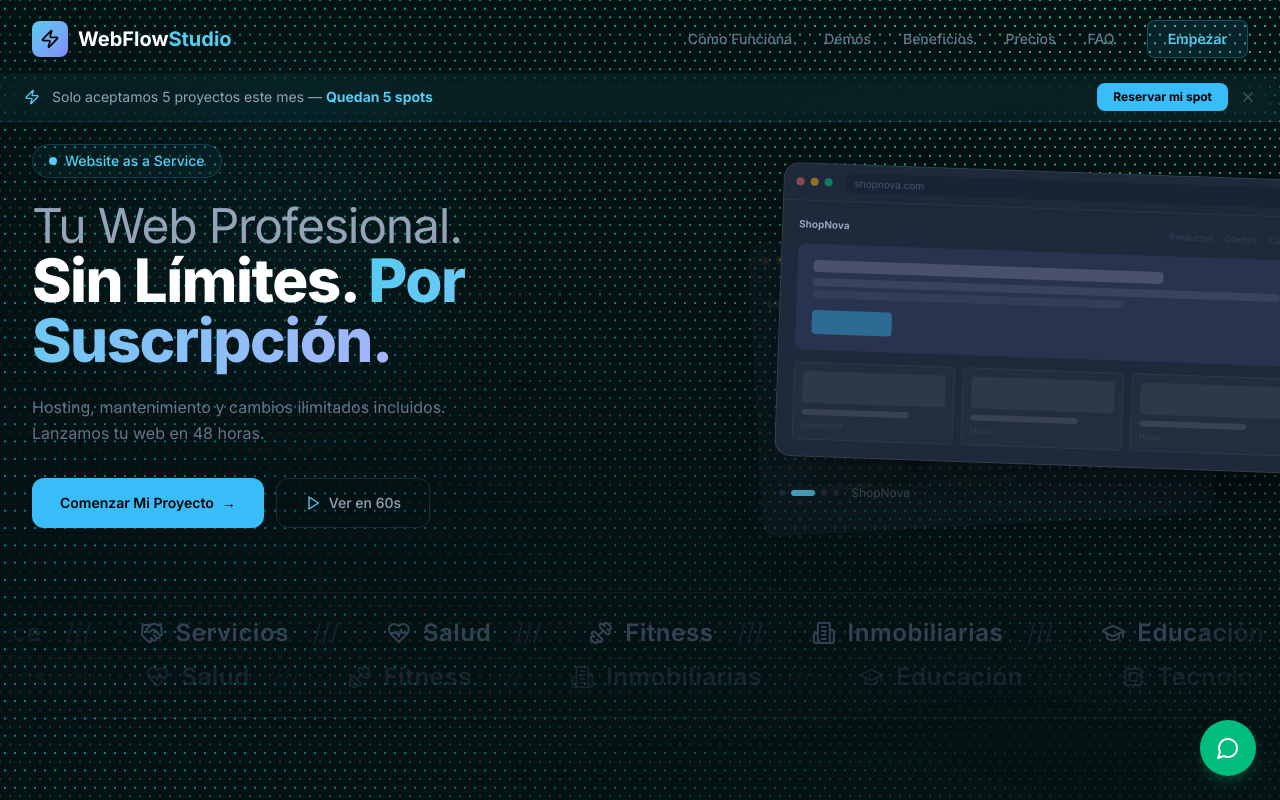
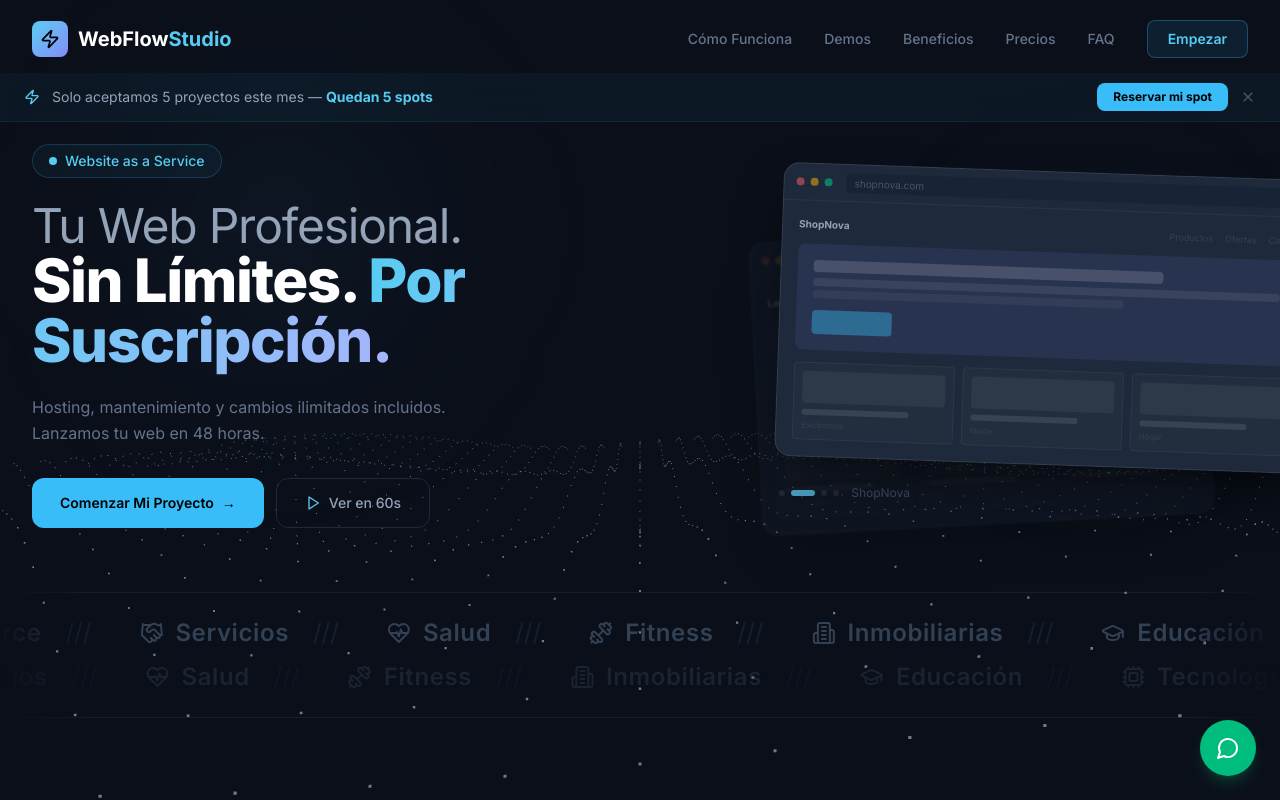
Before and after one commit to Snakerrrr/waas-landing, a React (Vite) app: page / in a window 1280 px wide. Shown: the top 800 px of the page. Built offline with nearby package versions, Linux system fonts and the light colour scheme.

Commit message:
adición de cambios en background

```diff
--- a/package.json
+++ b/package.json
@@ -13,12 +13,14 @@
     "lenis": "^1.3.23",
     "lucide-react": "^0.474.0",
     "react": "^19.0.0",
-    "react-dom": "^19.0.0"
+    "react-dom": "^19.0.0",
+    "three": "^0.184.0"
   },
   "devDependencies": {
     "@tailwindcss/vite": "^4.0.0",
     "@types/react": "^19.0.0",
     "@types/react-dom": "^19.0.0",
+    "@types/three": "^0.184.1",
     "@vitejs/plugin-react": "^4.3.0",
     "tailwindcss": "^4.0.0",
     "typescript": "~5.7.0",
--- a/src/App.tsx
+++ b/src/App.tsx
@@ -1,6 +1,6 @@
 import { useState } from "react";
 import SmoothScroll from "./components/SmoothScroll";
-import GradientDots from "./components/GradientDots";
+import DottedSurface from "./components/DottedSurface";
 import Navbar from "./components/Navbar";
 import UrgencyBanner from "./components/UrgencyBanner";
 import Hero from "./components/Hero";
@@ -23,7 +23,7 @@ export default function App() {
   return (
     <SmoothScroll>
       <div className="relative min-h-screen text-surface-200">
-        <GradientDots />
+        <DottedSurface />
         <div className="relative z-10">
           <Navbar onStartOnboarding={openOnboarding} />
           <UrgencyBanner onStartOnboarding={openOnboarding} />
--- /dev/null
+++ b/src/components/DottedSurface.tsx
@@ -0,0 +1,121 @@
+import { useEffect, useRef } from "react";
+import * as THREE from "three";
+
+export default function DottedSurface() {
+  const containerRef = useRef<HTMLDivElement>(null);
+
+  useEffect(() => {
+    if (!containerRef.current) return;
+
+    const SEPARATION = 150;
+    const AMOUNTX = 40;
+    const AMOUNTY = 60;
+
+    const scene = new THREE.Scene();
+    scene.fog = new THREE.Fog(0x0b0f19, 2000, 10000);
+
+    const camera = new THREE.PerspectiveCamera(
+      60,
+      window.innerWidth / window.innerHeight,
+      1,
+      10000
+    );
+    camera.position.set(0, 355, 1220);
+
+    const renderer = new THREE.WebGLRenderer({ alpha: true, antialias: true });
+    renderer.setPixelRatio(Math.min(window.devicePixelRatio, 2));
+    renderer.setSize(window.innerWidth, window.innerHeight);
+    renderer.setClearColor(0x000000, 0);
+
+    containerRef.current.appendChild(renderer.domElement);
+
+    const positions: number[] = [];
+    const colors: number[] = [];
+
+    const geometry = new THREE.BufferGeometry();
+
+    for (let ix = 0; ix < AMOUNTX; ix++) {
+      for (let iy = 0; iy < AMOUNTY; iy++) {
+        const x = ix * SEPARATION - (AMOUNTX * SEPARATION) / 2;
+        const z = iy * SEPARATION - (AMOUNTY * SEPARATION) / 2;
+        positions.push(x, 0, z);
+        colors.push(0.45, 0.55, 0.65);
+      }
+    }
+
+    geometry.setAttribute("position", new THREE.Float32BufferAttribute(positions, 3));
+    geometry.setAttribute("color", new THREE.Float32BufferAttribute(colors, 3));
+
+    const material = new THREE.PointsMaterial({
+      size: 6,
+      vertexColors: true,
+      transparent: true,
+      opacity: 0.6,
+      sizeAttenuation: true,
+    });
+
+    const points = new THREE.Points(geometry, material);
+    scene.add(points);
+
+    let count = 0;
+    let animationId: number;
+
+    const animate = () => {
+      animationId = requestAnimationFrame(animate);
+
+      const posArray = geometry.attributes.position.array as Float32Array;
+
+      let i = 0;
+      for (let ix = 0; ix < AMOUNTX; ix++) {
+        for (let iy = 0; iy < AMOUNTY; iy++) {
+          posArray[i * 3 + 1] =
+            Math.sin((ix + count) * 0.3) * 50 +
+            Math.sin((iy + count) * 0.5) * 50;
+          i++;
+        }
+      }
+
+      geometry.attributes.position.needsUpdate = true;
+      renderer.render(scene, camera);
+      count += 0.1;
+    };
+
+    const handleResize = () => {
+      camera.aspect = window.innerWidth / window.innerHeight;
+      camera.updateProjectionMatrix();
+      renderer.setSize(window.innerWidth, window.innerHeight);
+    };
+
+    window.addEventListener("resize", handleResize);
+    animate();
+
+    return () => {
+      window.removeEventListener("resize", handleResize);
+      cancelAnimationFrame(animationId);
+
+      scene.traverse((obj) => {
+        if (obj instanceof THREE.Points) {
+          obj.geometry.dispose();
+          if (Array.isArray(obj.material)) {
+            obj.material.forEach((m) => m.dispose());
+          } else {
+            obj.material.dispose();
+          }
+        }
+      });
+
+      renderer.dispose();
+
+      if (containerRef.current && renderer.domElement.parentNode === containerRef.current) {
+        containerRef.current.removeChild(renderer.domElement);
+      }
+    };
+  }, []);
+
+  return (
+    <div
+      ref={containerRef}
+      className="pointer-events-none fixed inset-0 -z-10"
+    />
+  );
+}
--- a/src/components/GradientDots.tsx
+++ /dev/null
@@ -1,69 +0,0 @@
-import { motion } from "framer-motion";
-
-interface GradientDotsProps {
-  dotSize?: number;
-  spacing?: number;
-  duration?: number;
-  colorCycleDuration?: number;
-  backgroundColor?: string;
-}
-
-export default function GradientDots({
-  dotSize = 8,
-  spacing = 10,
-  duration = 30,
-  colorCycleDuration = 8,
-  backgroundColor = "#0B0F19",
-}: GradientDotsProps) {
-  const hexSpacing = spacing * 1.732;
-
-  return (
-    <motion.div
-      className="pointer-events-none fixed inset-0 z-0"
-      style={{
-        backgroundColor,
-        backgroundImage: `
-          radial-gradient(circle at 50% 50%, transparent 1.5px, ${backgroundColor} 0 ${dotSize}px, transparent ${dotSize}px),
-          radial-gradient(circle at 50% 50%, transparent 1.5px, ${backgroundColor} 0 ${dotSize}px, transparent ${dotSize}px),
-          radial-gradient(circle at 50% 50%, #38bdf8, transparent 60%),
-          radial-gradient(circle at 50% 50%, #818cf8, transparent 60%),
-          radial-gradient(circle at 50% 50%, #0ea5e9, transparent 60%),
-          radial-gradient(ellipse at 50% 50%, #6366f1, transparent 60%)
-        `,
-        backgroundSize: `
-          ${spacing}px ${hexSpacing}px,
-          ${spacing}px ${hexSpacing}px,
-          200% 200%,
-          200% 200%,
-          200% 200%,
-          200% ${hexSpacing}px
-        `,
-        backgroundPosition: `
-          0px 0px, ${spacing / 2}px ${hexSpacing / 2}px,
-          0% 0%,
-          0% 0%,
-          0% 0px
-        `,
-      }}
-      animate={{
-        backgroundPosition: [
-          `0px 0px, ${spacing / 2}px ${hexSpacing / 2}px, 800% 400%, 1000% -400%, -1200% -600%, 400% ${hexSpacing}px`,
-          `0px 0px, ${spacing / 2}px ${hexSpacing / 2}px, 0% 0%, 0% 0%, 0% 0%, 0% 0%`,
-        ],
-        filter: ["hue-rotate(0deg)", "hue-rotate(360deg)"],
-      }}
-      transition={{
-        backgroundPosition: {
-          duration,
-          ease: "linear",
-          repeat: Infinity,
-        },
-        filter: {
-          duration: colorCycleDuration,
-          ease: "linear",
-          repeat: Infinity,
-        },
-      }}
-    />
-  );
-}
--- a/src/components/GridSpotlight.tsx
+++ /dev/null
@@ -1,29 +0,0 @@
-import { useEffect, useRef } from "react";
-
-export default function GridSpotlight() {
-  const ref = useRef<HTMLDivElement>(null);
-
-  useEffect(() => {
-    const el = ref.current;
-    if (!el) return;
-
-    const onMove = (e: MouseEvent) => {
-      el.style.setProperty("--mx", `${e.clientX}px`);
-      el.style.setProperty("--my", `${e.clientY}px`);
-    };
-
-    window.addEventListener("mousemove", onMove, { passive: true });
-    return () => window.removeEventListener("mousemove", onMove);
-  }, []);
-
-  return (
-    <div
-      ref={ref}
-      className="pointer-events-none fixed inset-0 z-0 opacity-100 transition-opacity duration-300"
-      style={{
-        backgroundImage:
-          "radial-gradient(600px circle at var(--mx, -1000px) var(--my, -1000px), rgba(56, 189, 248, 0.06), transparent 60%)",
-      }}
-    />
-  );
-}
```
Also changed, not shown: 1 other file (tests, documents, lock files or other folders).
